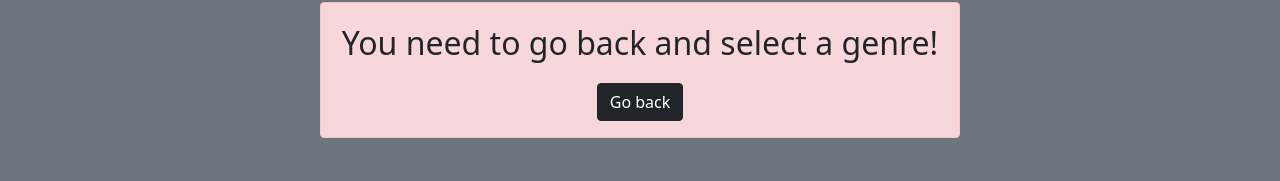
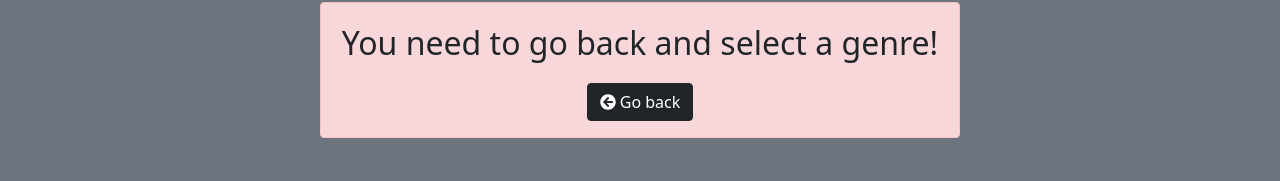
Before and after one commit to johlay/moviebase-alpha, a React (Create React App) app: page /genres/1 in a window 1280 px wide. Shown: the part 118-299 px from the top of the page. Built offline with nearby package versions, Linux system fonts and the light colour scheme; no server answers.

Commit message:
Added icon for button and also created NotFoundPage which redirects user to Home

```diff
--- a/src/App.jsx
+++ b/src/App.jsx
@@ -5,6 +5,7 @@ import Navigation from "./components/navigation/Navigation";
 import HomePage from "./pages/HomePage";
 import GenresPage from "./pages/GenresPage";
 import GenrePage from "./pages/GenrePage";
+import NotFoundPage from "./pages/NotFoundPage";
 
 function App() {
   // create a react query - client
@@ -25,12 +26,16 @@ function App() {
               <HomePage />
             </Route>
 
-            <Route path="/genres/:genreId">
+            <Route exact path="/genres/:genreId">
               <GenrePage />
             </Route>
 
-            <Route path="/genres">
+            <Route exact path="/genres">
               <GenresPage />
+            </Route>
+
+            <Route>
+              <NotFoundPage />
             </Route>
           </Switch>
         </BrowserRouter>
--- a/src/pages/GenrePage.jsx
+++ b/src/pages/GenrePage.jsx
@@ -16,6 +16,13 @@ const GenrePage = () => {
         </p>
         <div className="d-flex justify-content-center">
           <Button onClick={() => history.push("/genres")} variant="dark">
+            <span aria-label="an arrow left icon" className="me-1">
+              <FontAwesomeIcon
+                icon={faArrowCircleLeft}
+                size="1x"
+                color="white"
+              />
+            </span>
             Go back
           </Button>
         </div>
--- /dev/null
+++ b/src/pages/NotFoundPage.jsx
@@ -0,0 +1,26 @@
+import { useHistory } from "react-router";
+import Button from "react-bootstrap/Button";
+import { FontAwesomeIcon } from "@fortawesome/react-fontawesome";
+import { faArrowCircleLeft } from "@fortawesome/free-solid-svg-icons";
+
+const NotFoundPage = () => {
+  const history = useHistory();
+
+  return (
+    <div className="alert alert-danger w-50 mx-auto my-5" role="alert">
+      <p className="fs-2 text-dark text-center text-uppercase">
+        404 error - page not found!
+      </p>
+      <div className="d-flex justify-content-center">
+        <Button onClick={() => history.push("/")} variant="dark">
+          <span aria-label="an arrow left icon" className="me-1">
+            <FontAwesomeIcon icon={faArrowCircleLeft} size="1x" color="white" />
+          </span>
+          Go back
+        </Button>
+      </div>
+    </div>
+  );
+};
+
+export default NotFoundPage;
```
